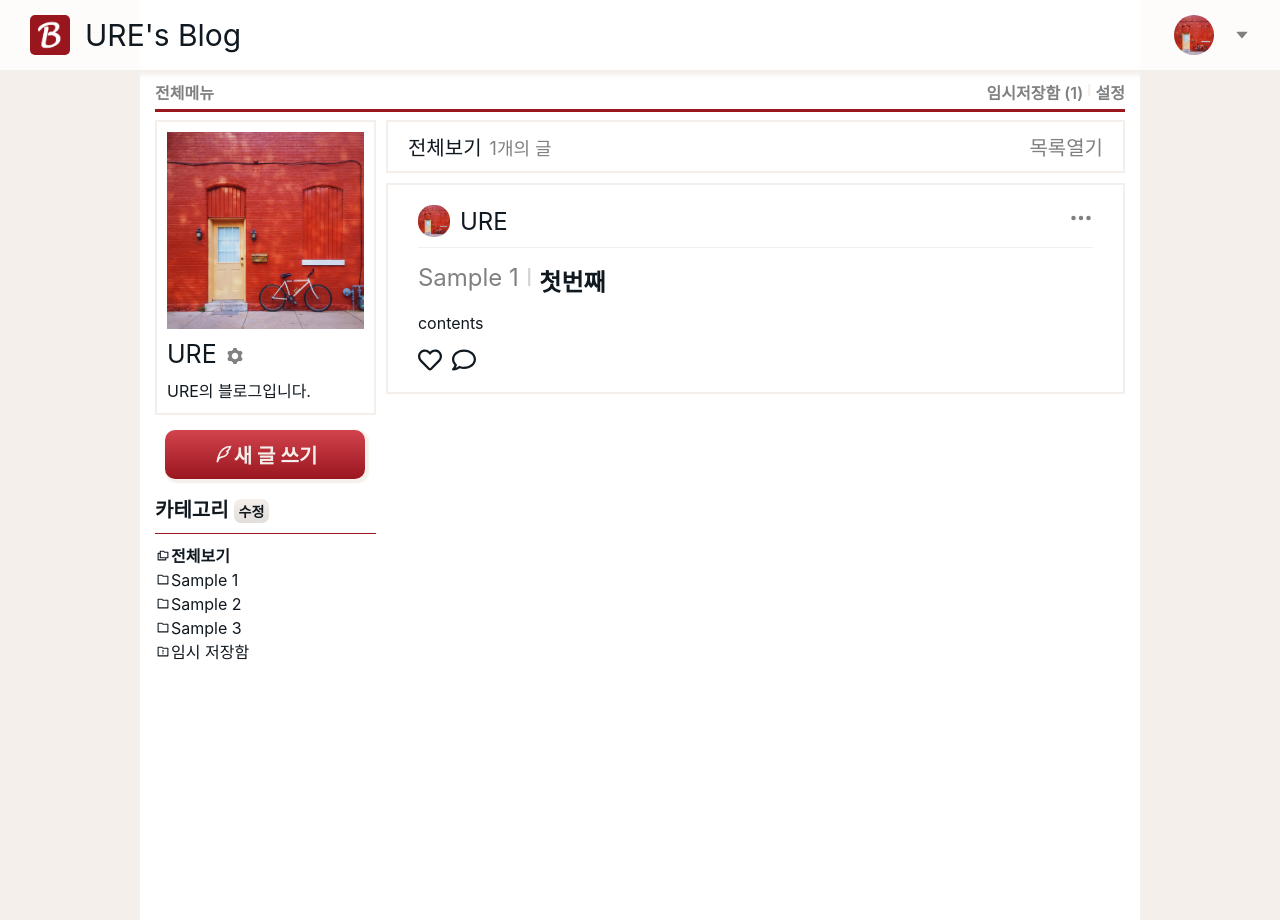
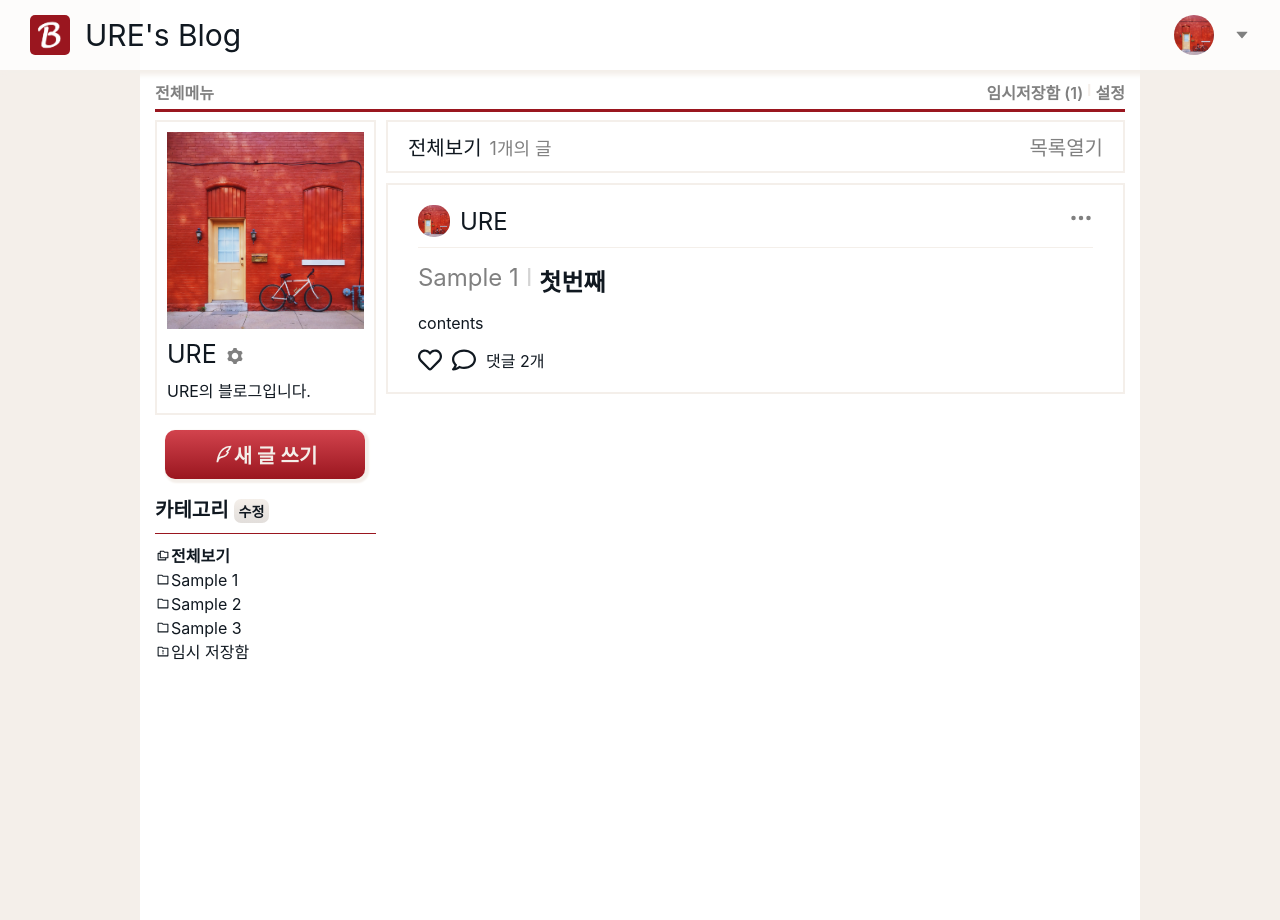
Before and after one commit to Yuyeol/blog-react, a React (Create React App) app: page / in a window 1280 px wide. Built offline with nearby package versions, Linux system fonts and the light colour scheme; a small style sheet from the web is missing.

Commit message:
댓글기능 구현 완료

```diff
--- a/src/Components/Header/HeaderMore.js
+++ b/src/Components/Header/HeaderMore.js
@@ -35,9 +35,6 @@ const HeaderMore = () => {
       <MoreLink to="/settings">
         <MoreItem>설정</MoreItem>
       </MoreLink>
-      <MoreLink to="/write">
-        <MoreItem>로그아웃</MoreItem>
-      </MoreLink>
     </MoreList>
   );
 };
--- a/src/Components/Post/Comment.js
+++ b/src/Components/Post/Comment.js
@@ -1,69 +1,91 @@
-import React from "react";
+import React, { useState } from "react";
 import styled from "styled-components";
 import { PINK } from "styles";
-import { useContextState } from "context";
+import { useContextDispatch, useContextState } from "context";
+import CommentItem from "./CommentItem";
+import { COMMENT_C } from "reducer";
 
-const CommentBox = styled.div`
+const Container = styled.div``;
+const CommentsBox = styled.div`
   border: 2px solid ${PINK};
   border-radius: 5px;
   margin-top: 10px;
+  padding: 15px 10px;
+`;
+const InputBox = styled.div`
+  border: 2px solid ${PINK};
+  border-radius: 5px;
+  margin-top: 5px;
   padding: 5px 10px;
-`;
-const Nick = styled.div`
+  .nick {
     display: flex;
     align-items: center;
     font-size: 20px;
     border-bottom: 1px solid ${PINK};
-  .nick-img {
+    img {
       width: 20px;
       border-radius: 10px;
       margin-right: 5px;
     }
-`;
-const CommentForm = styled.form``;
-const CommentInput = styled.textarea`
+  }
+  .comment-input {
     margin: 5px 0;
     width: 100%;
     resize: none;
     border: none;
-  height: 20px;
+    height: 50px;
     &:focus {
       outline: none;
-    height: 70px;
-    transition: height 0.5s;
+    }
+  }
+  .submit-box {
+    display: flex;
+    justify-content: flex-end;
+    .submit {
+      font-size: 16px;
+      color: grey;
+      font-weight: 600;
+      cursor: pointer;
+    }
   }
 `;
-const SubmitBox = styled.div`
-  display: flex;
-  justify-content: flex-end;
-`;
-const Submit = styled.input`
-  border: none;
-  font-size: 16px;
-  background-color: white;
-  color: grey;
-  border-radius: 5px;
-  padding: 2px 5px;
-  font-weight: 600;
-  margin-bottom: 5px;
-  cursor: pointer;
-`;
 
-const Comment = () => {
+const Comment = ({ post }) => {
   const { profile } = useContextState();
+  const dispatch = useContextDispatch();
+  const [inputCo, setInputCo] = useState("");
+  const handleInputCo = ({ target: { value } }) => {
+    setInputCo(value);
+  };
+  const handleSubmitCo = () => {
+    dispatch({ type: COMMENT_C, payload: { inputCo, id: post.id } });
+  };
   return (
-    <CommentBox>
-      <Nick>
-        <img className="nick-img" src={profile.profileImg} alt="PROFILE" />
+    <Container>
+      <CommentsBox>
+        {post.comments.map((c) => (
+          <CommentItem key={c.id} comment={c} post={post} />
+        ))}
+      </CommentsBox>
+      <InputBox>
+        <div className="nick">
+          <img src={profile.profileImg} alt="PROFILE" />
           {profile.nickName}
-      </Nick>
-      <CommentForm>
-        <CommentInput placeholder="댓글을 입력해보세요!" />
-        <SubmitBox>
-          <Submit type="submit" value="등록" />
-        </SubmitBox>
-      </CommentForm>
-    </CommentBox>
+        </div>
+        <div className="comment-form">
+          <textarea
+            className="comment-input"
+            placeholder="댓글을 입력해보세요!"
+            onChange={handleInputCo}
+          />
+          <div className="submit-box">
+            <div className="submit" onClick={handleSubmitCo}>
+              등록
+            </div>
+          </div>
+        </div>
+      </InputBox>
+    </Container>
   );
 };
 
--- /dev/null
+++ b/src/Components/Post/CommentItem.js
@@ -0,0 +1,76 @@
+import { useContextDispatch, useContextState } from "context";
+import React from "react";
+import { RiDeleteBinLine } from "react-icons/ri";
+import { COMMENT_D } from "reducer";
+import styled from "styled-components";
+import { BLACK, PINK } from "styles";
+
+const Container = styled.div`
+  &:not(:last-child) {
+    margin-bottom: 20px;
+  }
+  .user-box {
+    padding: 3px 0;
+    display: flex;
+    align-items: center;
+    justify-content: space-between;
+    border-bottom: 1px solid ${PINK};
+    .user-profile {
+      display: flex;
+      align-items: center;
+      font-size: 16px;
+      img {
+        width: 20px;
+        border-radius: 10px;
+        margin-right: 5px;
+      }
+      .date {
+        margin-left: 10px;
+        color: grey;
+        font-size: 14px;
+      }
+    }
+    .delete {
+      font-size: 14px;
+      color: grey;
+      &:hover {
+        color: ${BLACK};
+        font-weight: 600;
+        transition: all 0.2s ease-in-out;
+      }
+    }
+  }
+  .comment-box {
+    margin-left: 23px;
+  }
+`;
+
+const CommentItem = ({
+  post: { id: pId },
+  comment: { writer, date, comment, id: cId },
+}) => {
+  const { profile } = useContextState();
+  const dispatch = useContextDispatch();
+  const handleDeleteCo = () => {
+    dispatch({ type: COMMENT_D, payload: { cId, pId } });
+  };
+  return (
+    <Container>
+      <div className="user-box">
+        <div className="user-profile">
+          <img src={profile.profileImg} alt="PROFILE" />
+          {writer}
+          <div className="date">{date}</div>
+        </div>
+        <div className="delete" onClick={handleDeleteCo}>
+          <RiDeleteBinLine />
+        </div>
+      </div>
+      <div className="comment-box">
+        <div className="comment">{comment}</div>
+      </div>
+    </Container>
+  );
+};
+
+export default CommentItem;
--- a/src/Components/Post/Post.js
+++ b/src/Components/Post/Post.js
@@ -46,7 +46,7 @@ const MoreBox = styled.div`
   svg {
     &:hover {
       color: ${BLACK};
-      transition: background-color 0.2s ease-in-out;
+      transition: color 0.2s ease-in-out;
     }
   }
 `;
@@ -73,13 +73,14 @@ const Contents = styled.div`
 const StatusBox = styled.div`
   margin-top: 15px;
   display: flex;
-  font-size: 20px;
+  font-size: 16px;
 `;
 const StatusIcon = styled.div`
   font-size: 24px;
   margin-right: 10px;
   display: flex;
   align-items: center;
+  cursor: pointer;
 `;
 const Like = styled.div``;
 const Comments = styled.div``;
@@ -170,16 +171,16 @@ const Post = ({ post, saved }) => {
           <StatusIcon onClick={handleComment}>
             <FaRegComment />
           </StatusIcon>
-          <Like>
-            {post && post.like > 0 && `좋아요 ${post && post.like}개`}
-          </Like>
-          <Dot>{post && post.like && post && post.comments ? "•" : ""}</Dot>
+          <Like>{heart && `좋아요 1개`}</Like>
+          {post && heart && post.comments.length > 0 && <Dot>•</Dot>}
           <Comments>
-            {post && post.comments > 0 && `댓글 ${post && post.comments}개`}
+            {post &&
+              post.comments.length > 0 &&
+              `댓글 ${post && post.comments.length}개`}
           </Comments>
         </StatusBox>
       )}
-      {openComment && <Comment />}
+      {openComment && <Comment post={post} />}
     </Container>
   );
 };
--- a/src/Screens/Home.js
+++ b/src/Screens/Home.js
@@ -19,7 +19,7 @@ const Main = styled.div`
   position: relative;
   background-color: white;
   width: 1000px;
-  height: 100vh;
+  height: 100%;
 `;
 
 const PostBox = styled.div`
--- a/src/Screens/Write.js
+++ b/src/Screens/Write.js
@@ -170,7 +170,7 @@ const Write = ({
       />
       <TitleBox>
         <Categories onClick={toggleCategories} ref={categoriesRef}>
-          {findCategory ? findCategory.item : "카테고리"}
+          {category ? category : "카테고리"}
           <AiFillCaretDown />
         </Categories>
         {categoryOpen && <SelectCategories handleCategory={handleCategory} />}
--- a/src/reducer.js
+++ b/src/reducer.js
@@ -11,6 +11,8 @@ export const CATEGORY_C = "category_create";
 export const CATEGORY_U = "category_update";
 export const CATEGORY_D = "category_delete";
 export const PROFILE_U = "profile_update";
+export const COMMENT_C = "comment_create";
+export const COMMENT_D = "comment_delete";
 
 export const initialState = {
   profile: {
@@ -30,7 +32,20 @@ export const initialState = {
       title: "첫번째",
       contents: "contents",
       like: 0,
-      comments: 0,
+      comments: [
+        {
+          id: uuid(),
+          writer: "URE",
+          comment: "안녕",
+          date: moment().format("lll"),
+        },
+        {
+          id: uuid(),
+          writer: "URE",
+          comment: "사요나라",
+          date: moment().format("lll"),
+        },
+      ],
       category: "Sample 1",
     },
   ],
@@ -73,7 +88,7 @@ const reducer = (state, action) => {
             contents: action.payload.contents,
             date: moment().format("lll"),
             like: 0,
-            comments: 0,
+            comments: [],
             category: action.payload.category,
           },
         ],
@@ -130,7 +145,7 @@ const reducer = (state, action) => {
             contents: action.payload.contents,
             date: moment().format("lll"),
             like: 0,
-            comments: 0,
+            comments: [],
             category: action.payload.category,
           },
         ],
@@ -164,6 +179,52 @@ const reducer = (state, action) => {
           introduce: action.payload.introduce,
         },
       };
+    case COMMENT_C:
+      const notUpdatedPo = state.posts.filter(
+        (post) => post.id !== action.payload.id
+      );
+      const updatedPo = state.posts.find(
+        (post) => post.id === action.payload.id
+      );
+      console.log(updatedPo);
+      return {
+        ...state,
+        posts: [
+          ...notUpdatedPo,
+          {
+            ...updatedPo,
+            comments: [
+              ...updatedPo.comments,
+              {
+                id: uuid(),
+                writer: "URE",
+                comment: action.payload.inputCo,
+                date: moment().format("lll"),
+              },
+            ],
+          },
+        ],
+      };
+    case COMMENT_D:
+      const notUpdatedPost = state.posts.filter(
+        (post) => post.id !== action.payload.pId
+      );
+      const updatedPost = state.posts.find(
+        (post) => post.id === action.payload.pId
+      );
+      console.log(updatedPost);
+      return {
+        ...state,
+        posts: [
+          ...notUpdatedPost,
+          {
+            ...updatedPost,
+            comments: updatedPost.comments.filter(
+              (c) => c.id !== action.payload.cId
+            ),
+          },
+        ],
+      };
     default:
       return;
   }
```
Also changed, not shown: 2 other files (tests, documents, lock files or other folders). Lines whose indentation alone changed are shown as unchanged.
